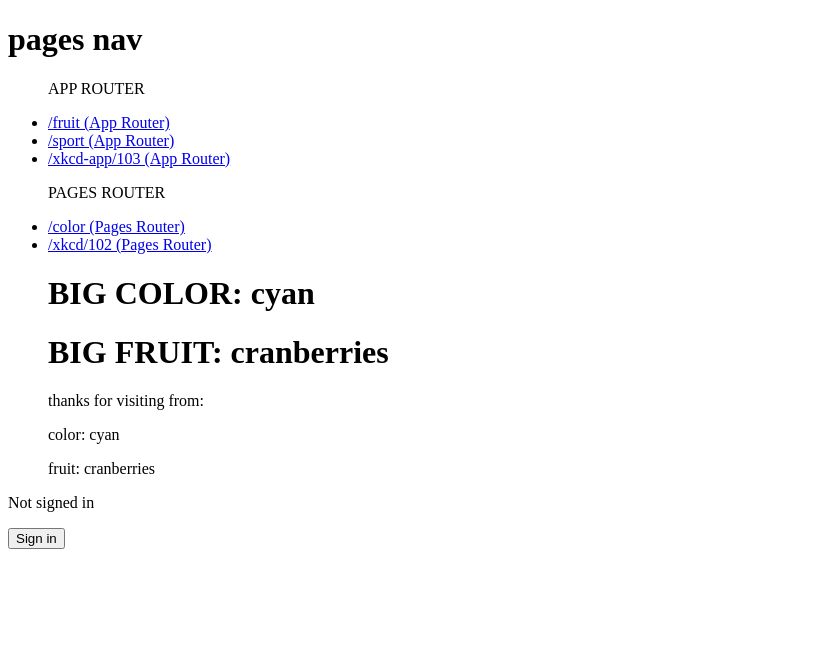
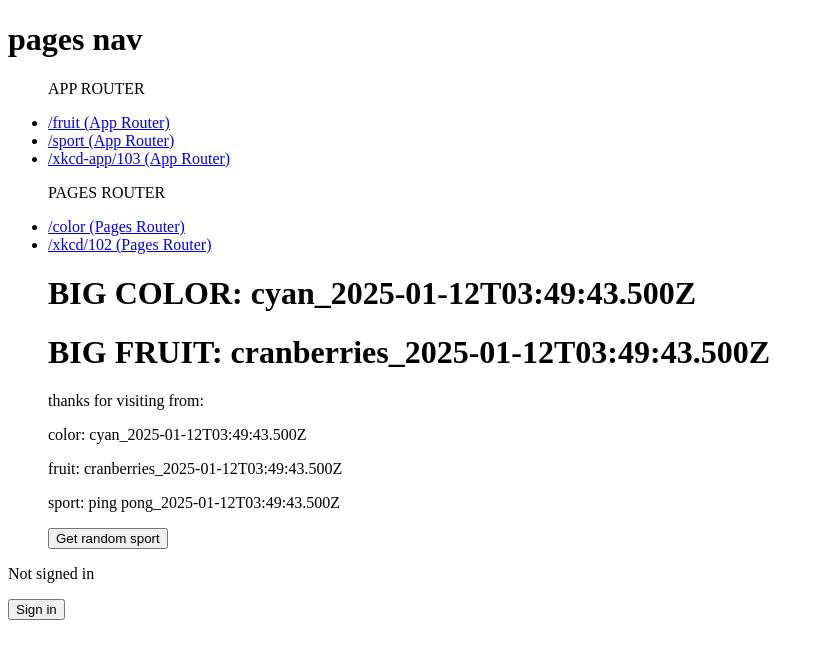
Before and after one commit to patfb/nextjs-custom-server, a Next.js app: page / in a window 1280 px wide. Shown: the top 658 px of the page, without its empty margins (0-824 px from the left). Built offline with nearby package versions, Linux system fonts and the light colour scheme; no server answers.

Commit message:
better understanding server props and context

```diff
--- a/app/layout.tsx
+++ b/app/layout.tsx
@@ -1,7 +1,7 @@
 import "../global.css";
 import { FruitContextProvider } from "components/Fruit/FruitContextProvider";
 import { delay } from "../lib/delay";
-import { SportContextProvider } from "components/Sport/SportContextProvider";
+import { SportContextProvider } from "components/SportContext";
 
 export default async function RootLayout({
   children,
--- a/app/xkcd-app/[id]/page.tsx
+++ b/app/xkcd-app/[id]/page.tsx
@@ -1,5 +1,5 @@
 import { headers } from "next/headers";
-import { delay } from "../../../lib/delay";
+import { delay } from "lib/delay";
 
 interface Props {
   params: Promise<{
--- a/components/Sport/SportContext.tsx
+++ /dev/null
@@ -1,5 +0,0 @@
-import { createContext } from "react";
-
-const SportContext = createContext({});
-
-export { SportContext };
--- a/components/Sport/SportContextProvider.tsx
+++ /dev/null
@@ -1,16 +0,0 @@
-"use client";
-
-import { useState } from "react";
-import { SportContext } from "./SportContext";
-
-const SportContextProvider = ({ children, defaultSport = "baseball" }) => {
-  const [sport, setSport] = useState(defaultSport);
-
-  return (
-    <SportContext.Provider value={{ sport, setSport }}>
-      {children}
-    </SportContext.Provider>
-  );
-};
-
-export { SportContextProvider };
--- /dev/null
+++ b/components/SportContext.tsx
@@ -0,0 +1,25 @@
+"use client";
+
+import { createContext, useState } from "react";
+
+interface SportContextInterface {
+  value: string;
+  setValue: (input: string) => void;
+}
+
+const SportContext = createContext<SportContextInterface>({
+  value: "DEFAULT",
+  setValue: () => {},
+});
+
+const SportContextProvider = ({ children, sport = "DEFAULT SPORT" }) => {
+  const [value, setValue] = useState(sport);
+
+  return (
+    <SportContext.Provider value={{ value, setValue }}>
+      {children}
+    </SportContext.Provider>
+  );
+};
+
+export { SportContextProvider, SportContext };
--- /dev/null
+++ b/lib/randomFromArray.ts
@@ -0,0 +1,18 @@
+const getRandomIntInclusive = ({
+  min = 0,
+  max,
+}: {
+  min?: number;
+  max: number;
+}) => {
+  const minCeiled = Math.ceil(min);
+  const maxFloored = Math.floor(max);
+  return Math.floor(Math.random() * (maxFloored - minCeiled + 1) + minCeiled);
+};
+
+const randomFromArray = (input: string[]) => {
+  const randomIndex = getRandomIntInclusive({ max: input.length - 1 });
+  return input[randomIndex];
+};
+
+export { randomFromArray };
--- a/pages/_app.tsx
+++ b/pages/_app.tsx
@@ -1,15 +1,20 @@
 import type { AppProps } from "next/app";
 import { SessionProvider } from "next-auth/react";
+import { SportContextProvider } from "components/SportContext";
 
 // put other providers at this level instead of in index.tsx? index.tsx is the main nav for page props but not the root of the app
 
 export default function MyApp({
   Component,
-  pageProps: { session, ...pageProps },
+  pageProps: { session, sport, ...pageProps },
 }: AppProps) {
+  console.log("MyApp pageProps", { session, sport, ...pageProps });
+
   return (
     <SessionProvider session={session}>
-      <Component {...pageProps} />
+      <SportContextProvider sport={sport}>
+        <Component {...pageProps} />
+      </SportContextProvider>
     </SessionProvider>
   );
 }
--- a/pages/index.tsx
+++ b/pages/index.tsx
@@ -1,11 +1,13 @@
 import Link from "next/link";
-import { delay } from "../lib/delay";
+import { delay } from "lib/delay";
 import { ColorContextProvider } from "components/Color/ColorContextProvider";
 import { BigColor } from "components/BigColor";
 import { FruitContextProvider } from "components/Fruit/FruitContextProvider";
 import { BigFruit } from "components/BigFruit";
-import { SportContextProvider } from "components/Sport/SportContextProvider";
 import Login from "components/Login";
+import { SportContext, SportContextProvider } from "components/SportContext";
+import { useContext } from "react";
+import { randomFromArray } from "lib/randomFromArray";
 
 // TODO pick up here
 // https://react.dev/learn/scaling-up-with-reducer-and-context
@@ -19,20 +21,31 @@ export const getServerSideProps = async (context) => {
   console.log("userAgent", userAgent);
   console.log("FETCHING getServerSideProps in pages/index.tsx");
 
-  const { color, fruit } = await delay(1_500).then(() => ({
-    color: "cyan",
-    fruit: "cranberries",
-  }));
+  const { color, fruit, sport } = await delay(1_500).then(() => {
+    const serverTime = new Date().toISOString();
 
-  return { props: { color, fruit, device: userAgent } };
+    return {
+      color: `cyan_${serverTime}`,
+      fruit: `cranberries_${serverTime}`,
+      sport: `ping pong_${serverTime}`,
+    };
+  });
+
+  return { props: { color, fruit, sport, device: userAgent } };
 };
 
+const sportOptions = ["basketball", "football", "soccer", "tennis"];
+
 export default function MainNavigation(props) {
-  console.log("props are", props);
+  console.log("MainNavigation props are", props);
+
+  const { value: sportValue, setValue: setSportValue } =
+    useContext(SportContext);
+
+  // setSportValue(props.sport);
 
   return (
     <main>
-      <SportContextProvider defaultSport="page router">
       <ColorContextProvider color={props.color}>
         <FruitContextProvider fruit={props.fruit}>
           <h1>pages nav</h1>
@@ -59,11 +72,20 @@ export default function MainNavigation(props) {
             <p>thanks for visiting from: {props.device}</p>
             <p>color: {props.color}</p>
             <p>fruit: {props.fruit}</p>
+            <p>sport: {sportValue}</p>
+            <button
+              onClick={() => {
+                setSportValue(
+                  `${randomFromArray(sportOptions)} - ${new Date().toISOString()}`,
+                );
+              }}
+            >
+              Get random sport
+            </button>
           </ul>
           <Login />
         </FruitContextProvider>
       </ColorContextProvider>
-      </SportContextProvider>
     </main>
   );
 }
--- a/tsconfig.json
+++ b/tsconfig.json
@@ -21,7 +21,8 @@
     ],
     "paths": {
       "@root/*": ["/*"],
-      "components/*": ["./components/*"]
+      "components/*": ["./components/*"],
+      "lib/*": ["./lib/*"]
     },
     "strictNullChecks": true
   },
```
Also changed, not shown: app/providers.tsx (added, +7 -0 lines), 1 other file (tests, documents, lock files or other folders). Lines whose indentation alone changed are shown as unchanged.
